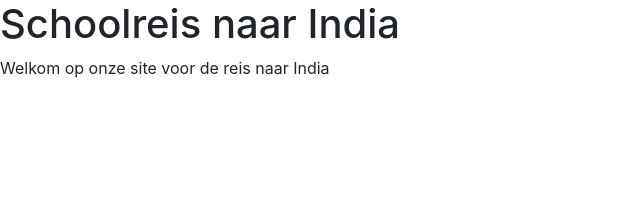
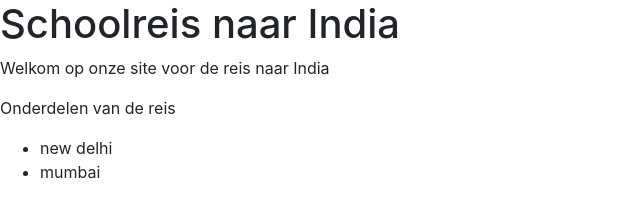
Before and after one commit to melissadebel/Reis-website, a plain HTML site: page Styles/Index.html in a window 1280 px wide. Shown: the whole page, without its empty margins (0-640 px from the left). Drawn offline with nearby package versions, Linux system fonts and the light colour scheme.

Commit message:
Onderdelen toegevoegd

```diff
--- a/Styles/Index.html
+++ b/Styles/Index.html
@@ -15,6 +15,11 @@
 <body>
     <h1>Schoolreis naar India</h1>
     <p>Welkom op onze site voor de reis naar India</p>
+    <p>Onderdelen van de reis</p>
+    <ul>
+        <li>new delhi</li>
+        <li>mumbai</li>
+    </ul>
 
 
 
```
